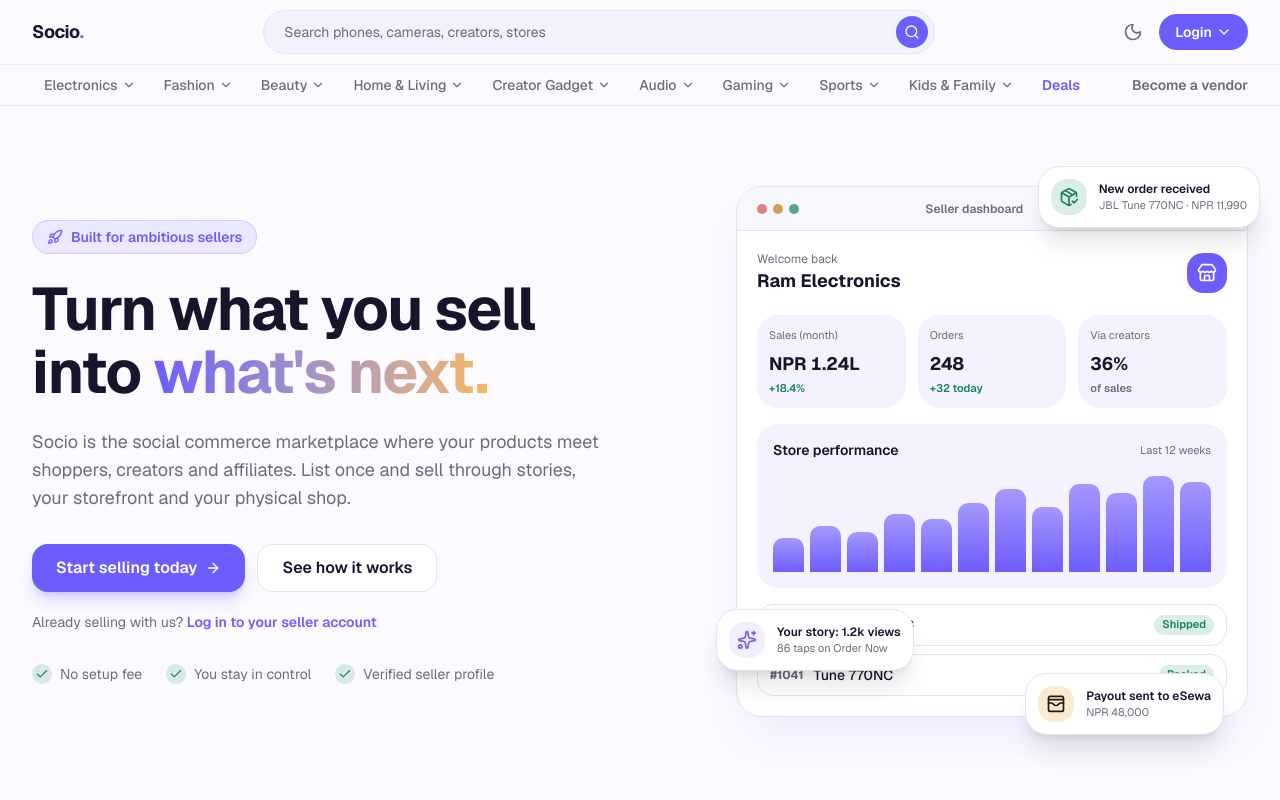
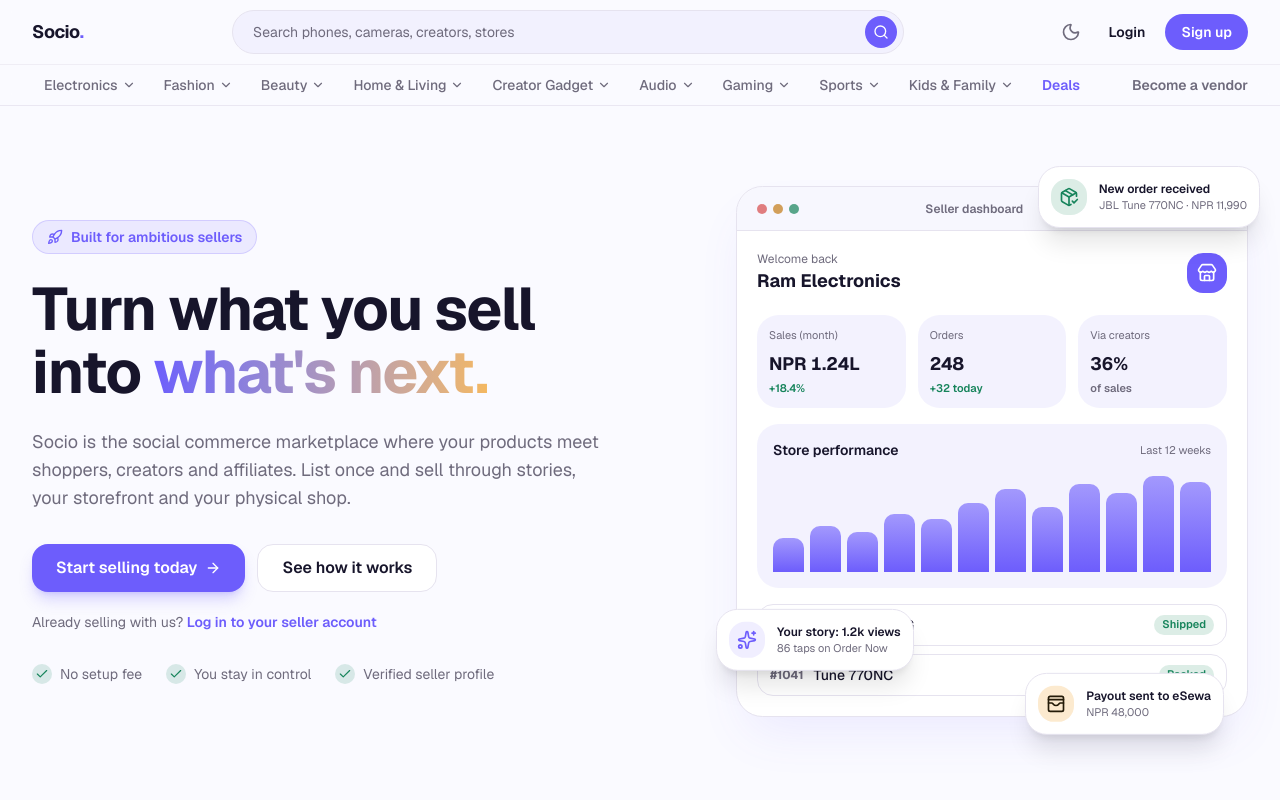
Before and after one commit to Shuvam1111/socio-ecommerce, a Next.js app: page / in a window 1280 px wide. Shown: the top 800 px of the page. Built offline with nearby package versions, Linux system fonts and the light colour scheme.

Commit message:
Simplify responsive login controls

```diff
--- a/src/components/layout/site-header.tsx
+++ b/src/components/layout/site-header.tsx
@@ -1296,42 +1296,21 @@ export function SiteHeader() {
     <LogOut className="size-4" />
   </button>
 ) : (
-  <details className="group relative">
-    <summary className="flex cursor-pointer list-none items-center gap-1 rounded-full bg-primary px-3.5 py-2 sm:px-4 text-sm font-semibold text-primary-foreground hover:opacity-90 [&::-webkit-details-marker]:hidden">
-      Login
-      <ChevronDown className="size-4 transition-transform group-open:rotate-180" />
-    </summary>
-
-    <div className="absolute right-0 top-12 z-50 w-52 rounded-xl border border-border bg-popover p-2 shadow-xl">
+  <div className="flex items-center gap-1 sm:gap-2">
     <Link
       href="/user/login"
-        className="block rounded-lg px-3 py-2 text-sm font-medium hover:bg-accent"
+      className="rounded-full px-2.5 py-2 text-sm font-semibold text-foreground transition-colors hover:bg-secondary sm:px-3"
     >
-        Login as buyer
+      Login
     </Link>
-
-      <Link
-        href="/seller/login"
-        className="block rounded-lg px-3 py-2 text-sm font-medium hover:bg-accent"
-      >
-        Seller login
-      </Link>
-
-      <Link
-        href="/admin/login"
-        className="block rounded-lg px-3 py-2 text-sm font-medium hover:bg-accent"
-      >
-        Admin login
-      </Link>
-
     <Link
       href="/register/user"
-        className="mt-1 block rounded-lg border-t border-border px-3 py-2 text-sm font-medium text-primary hover:bg-accent"
+      className="rounded-full bg-primary px-3 py-2 text-sm font-semibold text-primary-foreground transition-opacity hover:opacity-90 sm:px-4"
     >
-        Create account
+      <span className="hidden sm:inline">Sign up</span>
+      <span className="sm:hidden">Join</span>
     </Link>
   </div>
-  </details>
 )}
 
 
```
Lines whose indentation alone changed are shown as unchanged.
